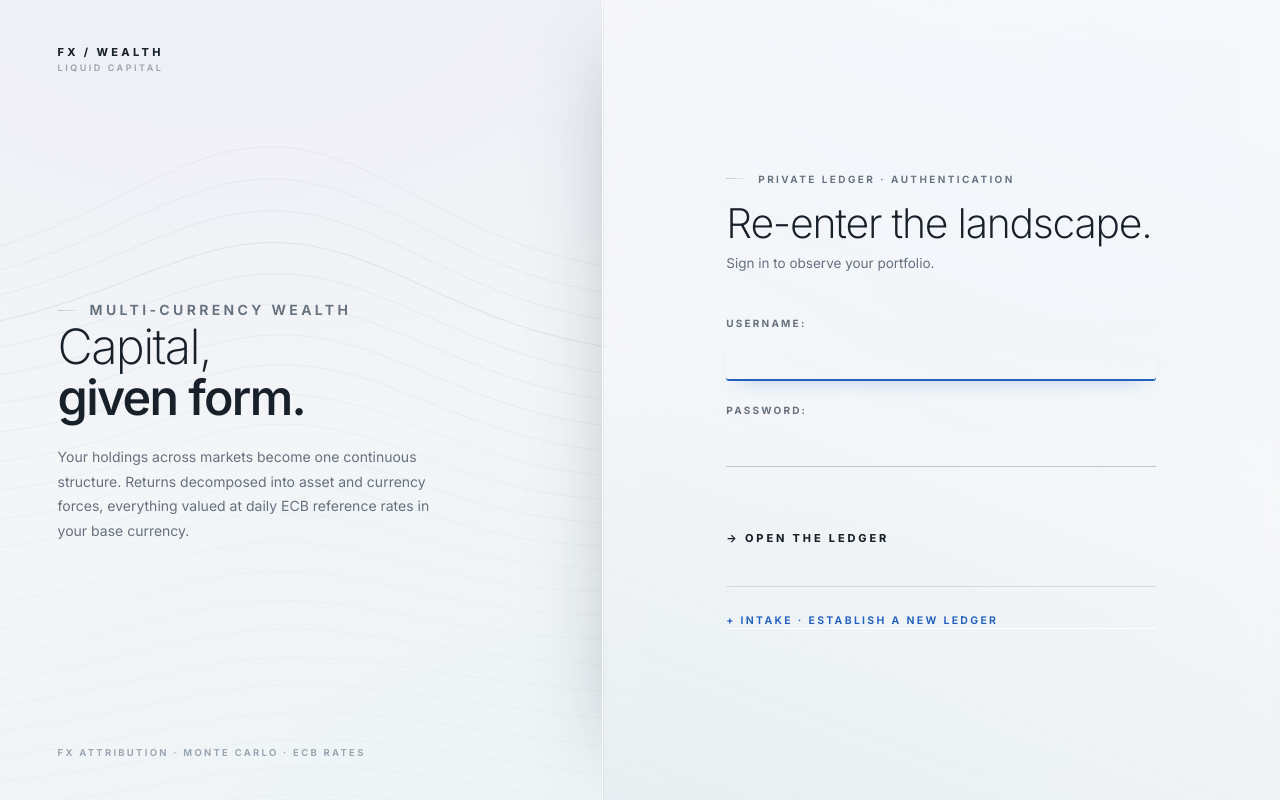
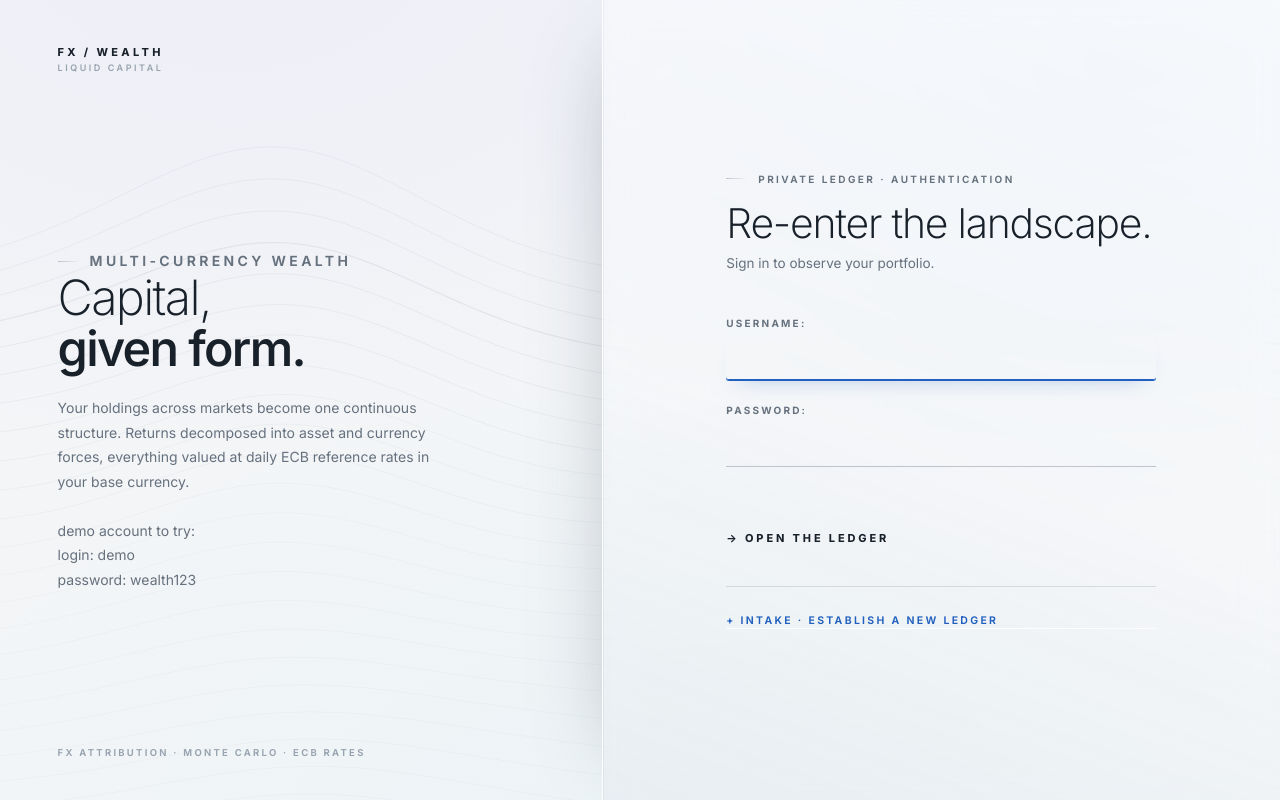
Before and after one commit to Leonid2004/FX_WEALTH_DEPLOY, a Django app: page /accounts/login/ in a window 1280 px wide. Run offline with Django 4.2, Linux system fonts and the light colour scheme.

Commit message:
login demo info added

```diff
--- a/tracker/templates/registration/login.html
+++ b/tracker/templates/registration/login.html
@@ -36,6 +36,10 @@
                 Your holdings across markets become one continuous structure.
                 Returns decomposed into asset and currency forces, everything
                 valued at daily ECB reference rates in your base currency.
+                <br><br>
+                demo account to try: <br>
+                login: demo<br>
+                password: wealth123
             </p>
         </div>
 
```
